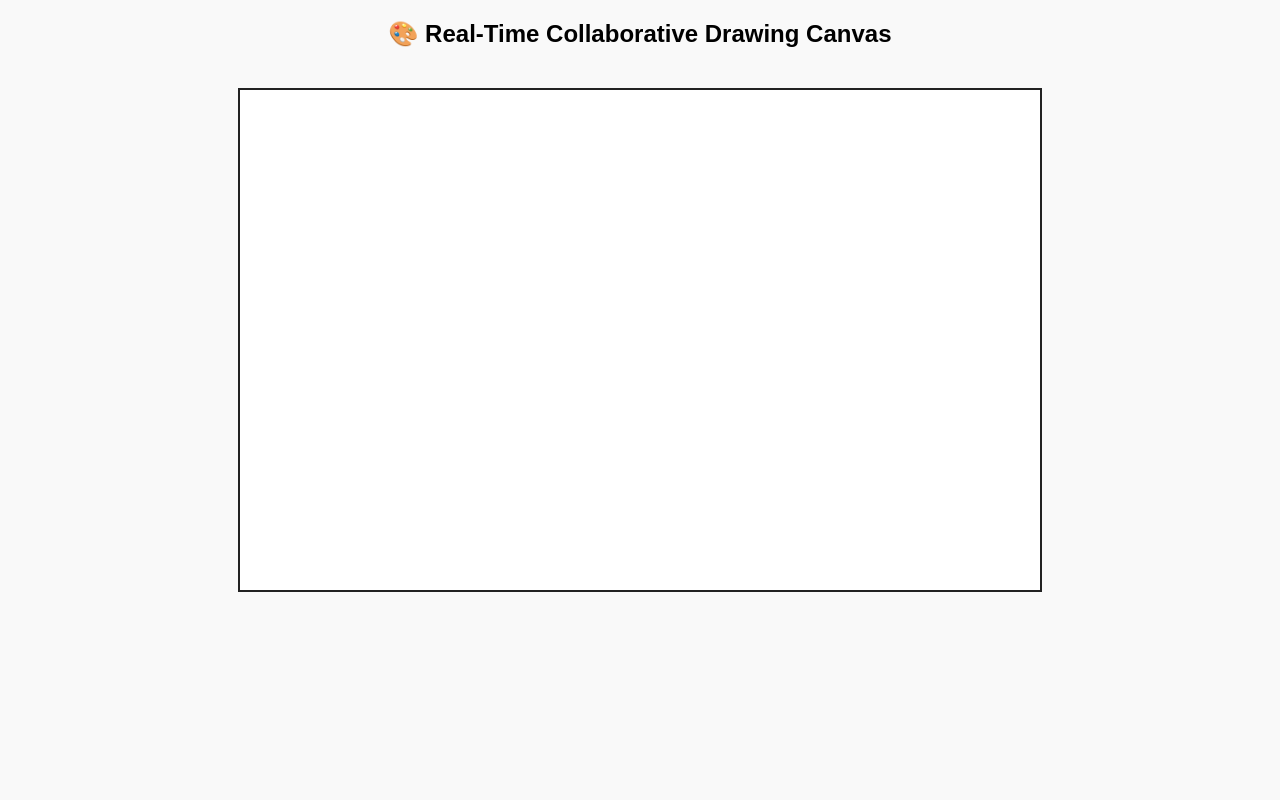
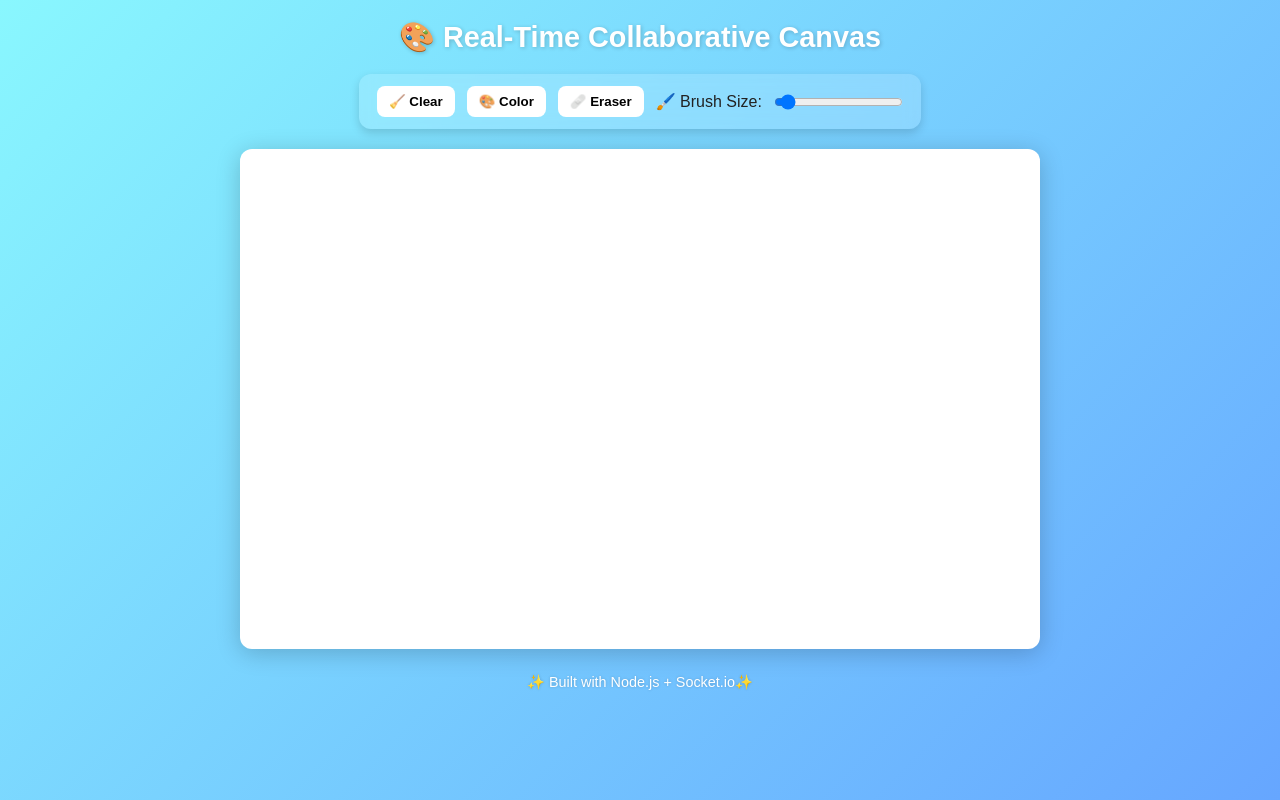
Before and after one commit to ag1514/Real-time-Collaborative-Drawing-Canvas, a website: page public/index.html in a window 1280 px wide. Drawn offline with nearby package versions, Linux system fonts and the light colour scheme; no server answers.

Commit message:
Added eraser feature and brush size feature

```diff
--- a/public/index.html
+++ b/public/index.html
@@ -1,13 +1,33 @@
 <!DOCTYPE html>
 <html lang="en">
 <head>
-  <meta charset="UTF-8">
-  <title>Real-Time Drawing</title>
-  <link rel="stylesheet" href="style.css">
+  <meta charset="UTF-8" />
+  <meta name="viewport" content="width=device-width, initial-scale=1.0" />
+  <title>Real-Time Collaborative Canvas</title>
+  <link rel="stylesheet" href="style.css" />
 </head>
 <body>
-  <h2>🎨 Real-Time Collaborative Drawing Canvas</h2>
-  <canvas id="canvas"></canvas>
+  <header>
+    <h1>🎨 Real-Time Collaborative Canvas</h1>
+  </header>
+
+  <div class="toolbar">
+    <button id="clearBtn" class="tool-btn">🧹 Clear</button>
+    <input type="color" id="colorPicker" value="#000000" hidden>
+    <button id="colorBtn" class="tool-btn">🎨 Color</button>
+    <button id="eraserBtn" class="tool-btn">🩹 Eraser</button>
+    <label for="sizeRange">🖌️ Brush Size:</label>
+    <input type="range" id="sizeRange" min="1" max="20" value="2">
+  </div>
+
+  <div class="canvas-container  ">
+    <canvas id="canvas" width="800" height="500"></canvas>
+  </div>
+
+  <footer>
+    <p>✨ Built with Node.js + Socket.io✨</p>
+  </footer>
+
   <script src="/socket.io/socket.io.js"></script>
   <script src="script.js"></script>
 </body>
--- a/public/script.js
+++ b/public/script.js
@@ -5,7 +5,45 @@ const ctx = canvas.getContext("2d");
 canvas.width = 800;
 canvas.height = 500;
 
+const colorBtn = document.getElementById("colorBtn");
+const eraserBtn = document.getElementById("eraserBtn");
+const clearBtn = document.getElementById("clearBtn");
+const sizeRange = document.getElementById("sizeRange");
+const sizeLabel = document.querySelector('label[for="sizeRange"]');
+
+const colorPicker = document.createElement("input");
+colorPicker.type = "color";
+colorPicker.style.display = "none";
+document.body.appendChild(colorPicker);
+
 let drawing = false;
+let color = "#000";
+let isEraser = false;
+let brushSize = sizeRange.value;
+
+
+colorBtn.addEventListener("click", () => colorPicker.click());
+colorPicker.addEventListener("input", (e) => {
+  color = e.target.value;
+  isEraser = false;
+  eraserBtn.classList.remove("active");
+  sizeLabel.textContent = "🖌️ Brush Size:";
+});
+
+eraserBtn.addEventListener("click", () => {
+  isEraser = !isEraser;
+  eraserBtn.classList.toggle("active");
+  sizeLabel.textContent = isEraser ? "🩹 Eraser Size:" : "🖌️ Brush Size:";
+});
+
+sizeRange.addEventListener("input", (e) => {
+  brushSize = e.target.value;
+});
+
+clearBtn.addEventListener("click", () => {
+  ctx.clearRect(0, 0, canvas.width, canvas.height);
+  socket.emit("clear");
+});
 
 canvas.addEventListener("mousedown", () => drawing = true);
 canvas.addEventListener("mouseup", () => {
@@ -14,26 +52,36 @@ canvas.addEventListener("mouseup", () => {
 });
 canvas.addEventListener("mousemove", draw);
 
+
 function draw(e) {
   if (!drawing) return;
   const x = e.offsetX;
   const y = e.offsetY;
 
-  ctx.lineWidth = 2;
+  ctx.lineWidth = brushSize;
   ctx.lineCap = "round";
-  ctx.strokeStyle = "#000";
+  ctx.strokeStyle = isEraser ? "#fff" : color;
 
   ctx.lineTo(x, y);
   ctx.stroke();
   ctx.beginPath();
   ctx.moveTo(x, y);
 
-  socket.emit("draw", { x, y });
+  socket.emit("draw", { x, y, color: ctx.strokeStyle, brushSize });
 }
 
+
 socket.on("draw", (data) => {
+  ctx.lineWidth = data.brushSize;
+  ctx.strokeStyle = data.color;
+  ctx.lineCap = "round";
+
   ctx.lineTo(data.x, data.y);
   ctx.stroke();
   ctx.beginPath();
   ctx.moveTo(data.x, data.y);
 });
+
+socket.on("clear", () => {
+  ctx.clearRect(0, 0, canvas.width, canvas.height);
+});
--- a/public/style.css
+++ b/public/style.css
@@ -1,11 +1,80 @@
+* {
+  margin: 0;
+  padding: 0;
+  box-sizing: border-box;
+}
+
 body {
-  text-align: center;
-  font-family: Arial, sans-serif;
-  background: #f9f9f9;
+  height: 100vh;
+  background: linear-gradient(135deg, #89f7fe, #66a6ff);
+  font-family: "Poppins", sans-serif;
+  display: flex;
+  flex-direction: column;
+  align-items: center;
+  color: #222;
+}
+
+header {
+  margin-top: 20px;
+}
+
+header h1 {
+  font-size: 1.8rem;
+  font-weight: 600;
+  color: #fff;
+  text-shadow: 1px 1px 4px rgba(0, 0, 0, 0.2);
+}
+
+.toolbar {
+  margin: 20px 0;
+  display: flex;
+  align-items: center;
+  gap: 12px;
+  background: rgba(255, 255, 255, 0.15);
+  backdrop-filter: blur(8px);
+  padding: 12px 18px;
+  border-radius: 12px;
+  box-shadow: 0 4px 10px rgba(0, 0, 0, 0.15);
+}
+
+.tool-btn.active {
+  background-color: #ff6b6b;
+  color: white;
+}
+
+.tool-btn {
+  background: #fff;
+  border: none;
+  border-radius: 8px;
+  padding: 8px 12px;
+  cursor: pointer;
+  font-weight: 600;
+  transition: background-color 0.3s;
+}
+
+.tool-btn:hover {
+  background: #4e9af1;
+  color: white;
+  transform: translateY(-1px);
+}
+
+.canvas-container {
+  background: #fff;
+  border-radius: 12px;
+  box-shadow: 0 4px 25px rgba(0, 0, 0, 0.2);
+  overflow: hidden;
 }
 
 canvas {
-  border: 2px solid #222;
-  margin-top: 20px;
-  background: white;
+  border-radius: 12px;
+  cursor: crosshair;
+  display: block;
+  pointer-events: auto;
 }
+
+footer {
+  margin-top: 25px;
+  font-size: 0.9rem;
+  color: #fff;
+  text-shadow: 0 0 3px rgba(0, 0, 0, 0.2);
+}
--- a/server.js
+++ b/server.js
@@ -13,8 +13,11 @@ io.on("connection", (socket) => {
   console.log("User connected:", socket.id);
 
   socket.on("draw", (data) => {
-    // Broadcast draw data to other clients
     socket.broadcast.emit("draw", data);
+  });
+
+  socket.on("clear", () => {
+    socket.broadcast.emit("clear");
   });
 
   socket.on("disconnect", () => {
```
